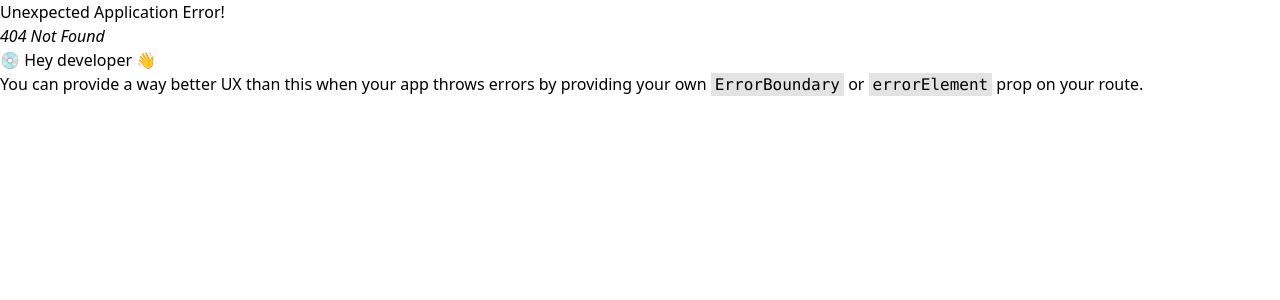
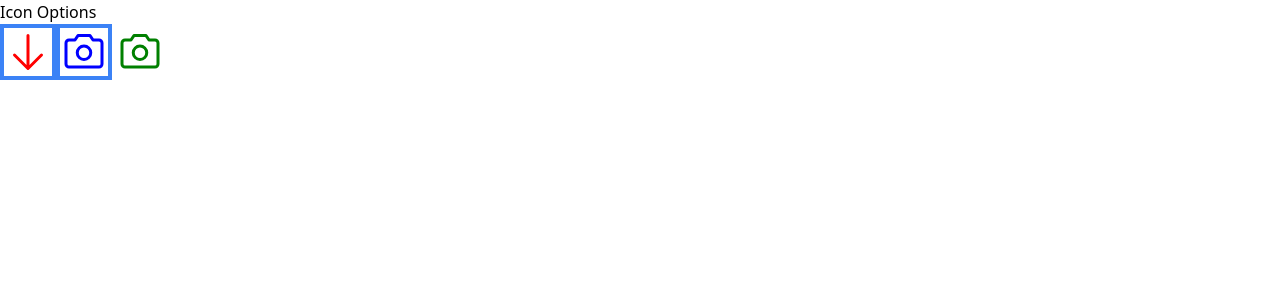
Before and after one commit to UofA-Blueprint/AlzheimerCalgary2.0, a React (Vite) app: page /icon-select in a window 1280 px wide. Before the commit this address had no page. Shown: the top 300 px of the page. Built offline with nearby package versions, Linux system fonts and the light colour scheme.

Commit message:
icon select

```diff
--- a/package.json
+++ b/package.json
@@ -35,7 +35,7 @@
     "postcss": "^8.4.21",
     "react-test-renderer": "^18.2.0",
     "tailwindcss": "^3.2.7",
-    "typescript": "^4.9.3",
+    "typescript": "^5.4.2",
     "vite": "^4.1.0"
   }
 }
--- /dev/null
+++ b/src/components/IconOption.tsx
@@ -0,0 +1,22 @@
+// IconOption.tsx
+
+import React from 'react';
+import * as Icon from '@phosphor-icons/react';
+
+interface IconOptionProps {
+    icon: keyof typeof Icon;
+    color: string;
+    selected: boolean;
+}
+
+const IconOption: React.FC<IconOptionProps> = ({ icon, color, selected }) => {
+    const IconComponent: React.ElementType = Icon[icon];
+
+    return (
+        <div className={`inline-flex justify-center items-center border-4 ${selected ? 'border-blue-500' : 'border-transparent'}`}>
+            <IconComponent className="w-12 h-12" style={{ color: color }} />
+        </div>
+    );
+}
+
+export default IconOption;
--- /dev/null
+++ b/src/routes/IconOptionTest.tsx
@@ -0,0 +1,16 @@
+import React from 'react';
+import IconOption from '@/components/IconOption';
+
+const IconOptionTest: React.FC = () => {
+    return (
+        <div>
+            <h1>Icon Options</h1>
+            <IconOption icon="ArrowDown" color="red" selected={true} />
+
+            <IconOption icon="Camera" color="blue" selected={true} />
+            <IconOption icon="Camera" color="green" selected={false} />
+        </div>
+    );
+};
+
+export default IconOptionTest;
```
Also changed, not shown: src/App.tsx (+10 -4 lines).
